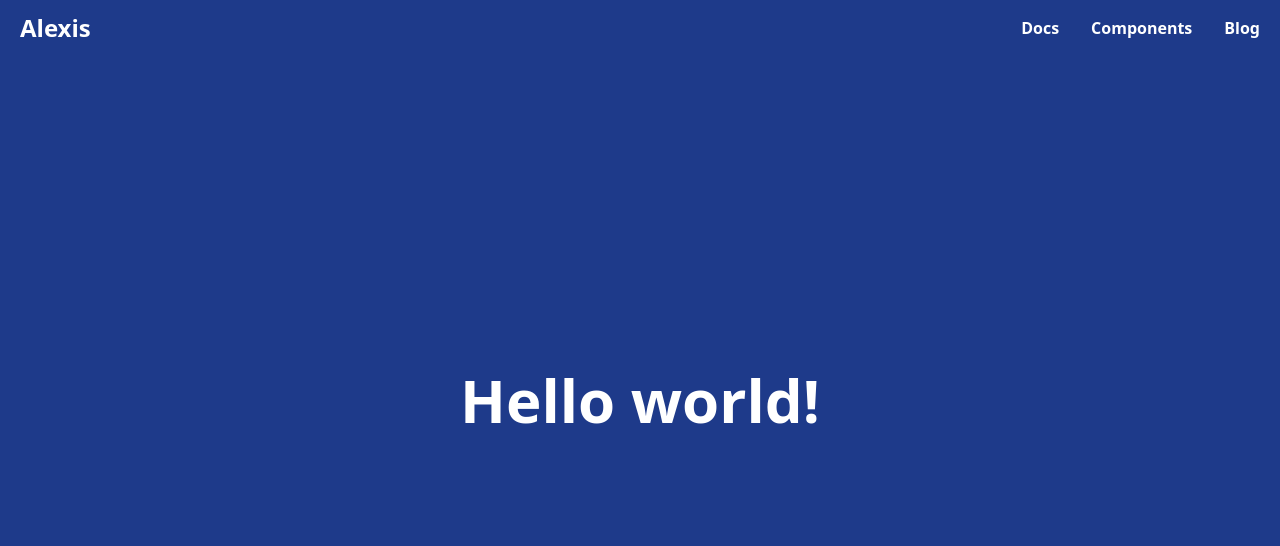
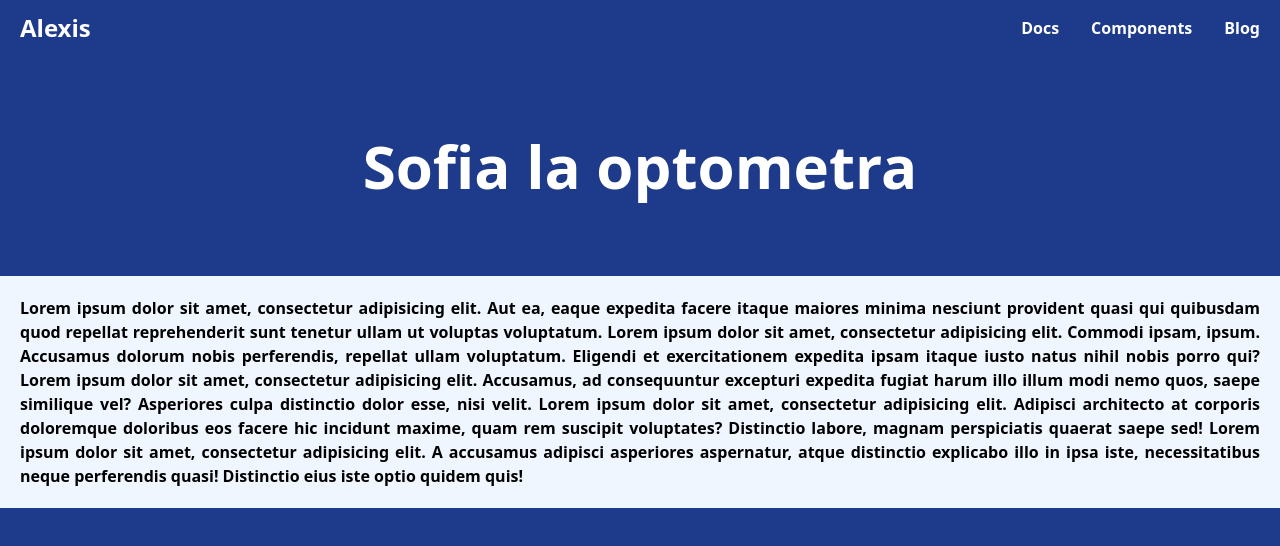
Before and after one commit to Alexis1476/tailwind-project, a website: page src/home.html in a window 1280 px wide. Drawn offline with Linux system fonts and the light colour scheme.

Commit message:
Ajout du texte + header plus grand

```diff
--- a/src/home.html
+++ b/src/home.html
@@ -10,7 +10,7 @@
 <div class="bg-blue-900 max-w-7xl mx-auto text-white py-3 px-5">
     <header class="flex items-center">
         <div>
-            <a class="text-2xl font-semibold">
+            <a href="#" class="text-2xl font-semibold">
                 Alexis
             </a>
         </div>
@@ -23,9 +23,28 @@
         </nav>
     </header>
 </div>
+<div class="text-center font-bold text-white p-20">
+    <h1>Sofia la optometra</h1>
+</div>
 <!--Content-->
-<div class="font-bold">
-    <h1 class="absolute right-1/2 bottom-1/2 translate-x-1/2 translate-y-1/2 text-white">Hello world!</h1>
+<div class="h-full w-full bg-blue-50">
+    <article class="font-semibold max-w-7xl m-auto p-5">
+        <p class="text-justify">Lorem ipsum dolor sit amet, consectetur adipisicing elit. Aut ea, eaque expedita facere itaque maiores minima
+            nesciunt provident quasi qui quibusdam quod repellat reprehenderit sunt tenetur ullam ut voluptas
+            voluptatum. Lorem ipsum dolor sit amet, consectetur adipisicing elit. Commodi ipsam, ipsum. Accusamus
+            dolorum nobis perferendis, repellat ullam voluptatum. Eligendi et exercitationem expedita ipsam itaque iusto
+            natus nihil nobis porro qui? Lorem ipsum dolor sit amet, consectetur adipisicing elit. Accusamus, ad
+            consequuntur excepturi expedita fugiat harum illo illum modi nemo quos, saepe similique vel? Asperiores
+            culpa distinctio dolor esse, nisi velit.
+            Lorem ipsum dolor sit amet, consectetur adipisicing elit. Adipisci architecto at corporis doloremque
+            doloribus eos facere hic incidunt maxime, quam rem suscipit voluptates? Distinctio labore, magnam
+            perspiciatis quaerat saepe sed!
+            Lorem ipsum dolor sit amet, consectetur adipisicing elit. A accusamus adipisci asperiores aspernatur, atque
+            distinctio explicabo illo in ipsa iste, necessitatibus neque perferendis quasi! Distinctio eius iste optio
+            quidem quis!</p>
+        <div class="h-50px"></div>
+    </article>
 </div>
+
 </body>
 </html>
```
Also changed, not shown: dist/style.css.
